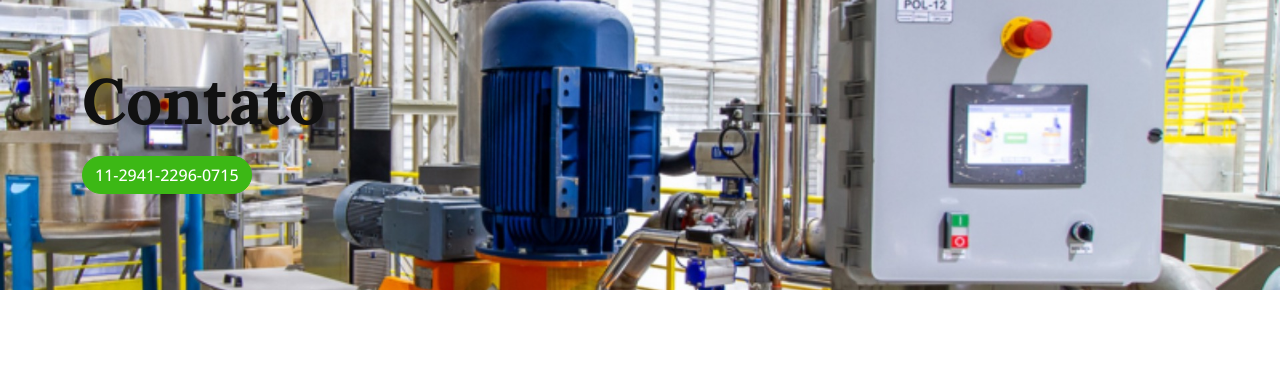
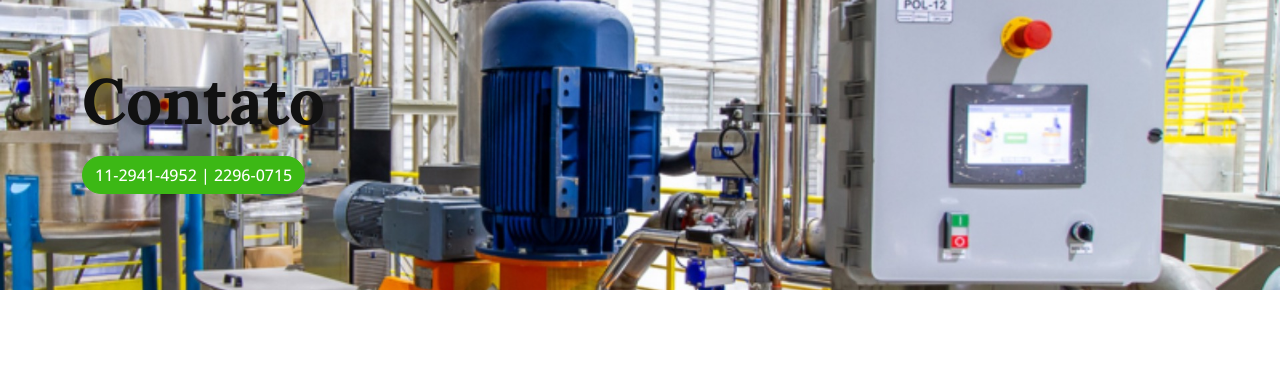
Before and after one commit to atosberti/atosberti.github.io, a plain HTML site: page contact.html in a window 1280 px wide. Shown: the part 129-512 px from the top of the page. Drawn offline with nearby package versions, Linux system fonts and the light colour scheme.

Commit message:
Initial commit 161025 v3

```diff
--- a/contact.html
+++ b/contact.html
@@ -5,8 +5,8 @@
     <meta charset="utf-8">
     <title>AtosBerti - Fabricante Material para Consumo</title>
     <meta content="width=device-width, initial-scale=1.0" name="viewport">
-    <meta content="" name="keywords">
-    <meta content="" name="description">
+    <meta content="metalurgica tatuape flange" name="keywords">
+    <meta content="metalurgica tatuape flange" name="description">
 
     <!-- Favicon -->
     <link href="img/favicon.ico" rel="icon">
@@ -88,7 +88,7 @@
             <nav aria-label="breadcrumb animated slideInDown">
                 <ol class="breadcrumb mb-0">
                     <div class="col-lg-7 text-left">
-                        <span><a href="" class="btn btn-primary rounded-pill">11-2941-2296-0715</a></span>
+                        <span><a href="" class="btn btn-primary rounded-pill">11-2941-4952 | 2296-0715</a></span>
                     </div>
                 </ol>
             </nav>
```
Also changed, not shown: historia.html (+2 -2 lines), produto.html (+2 -2 lines), servico.html (+2 -2 lines), sobre.html (+2 -2 lines).
